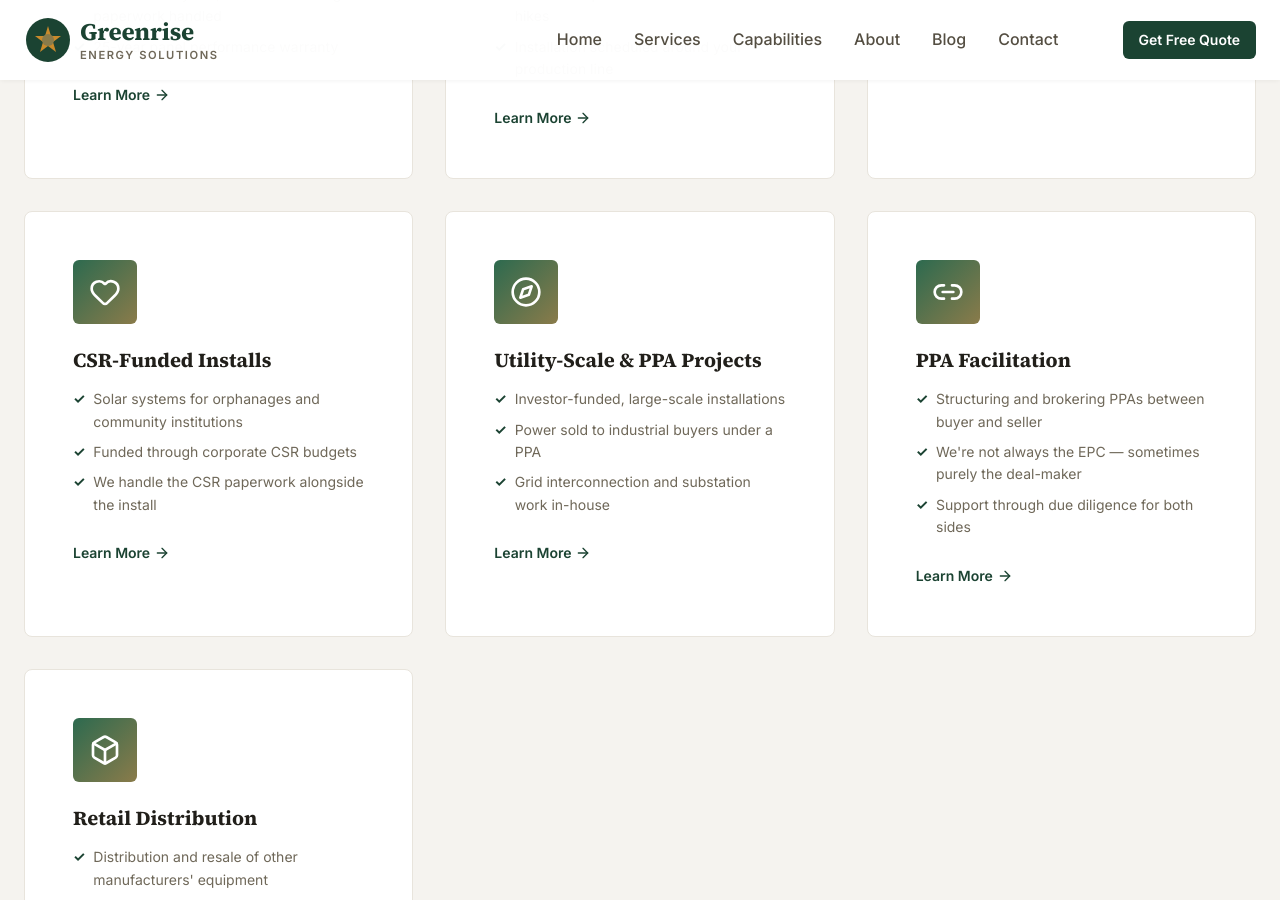
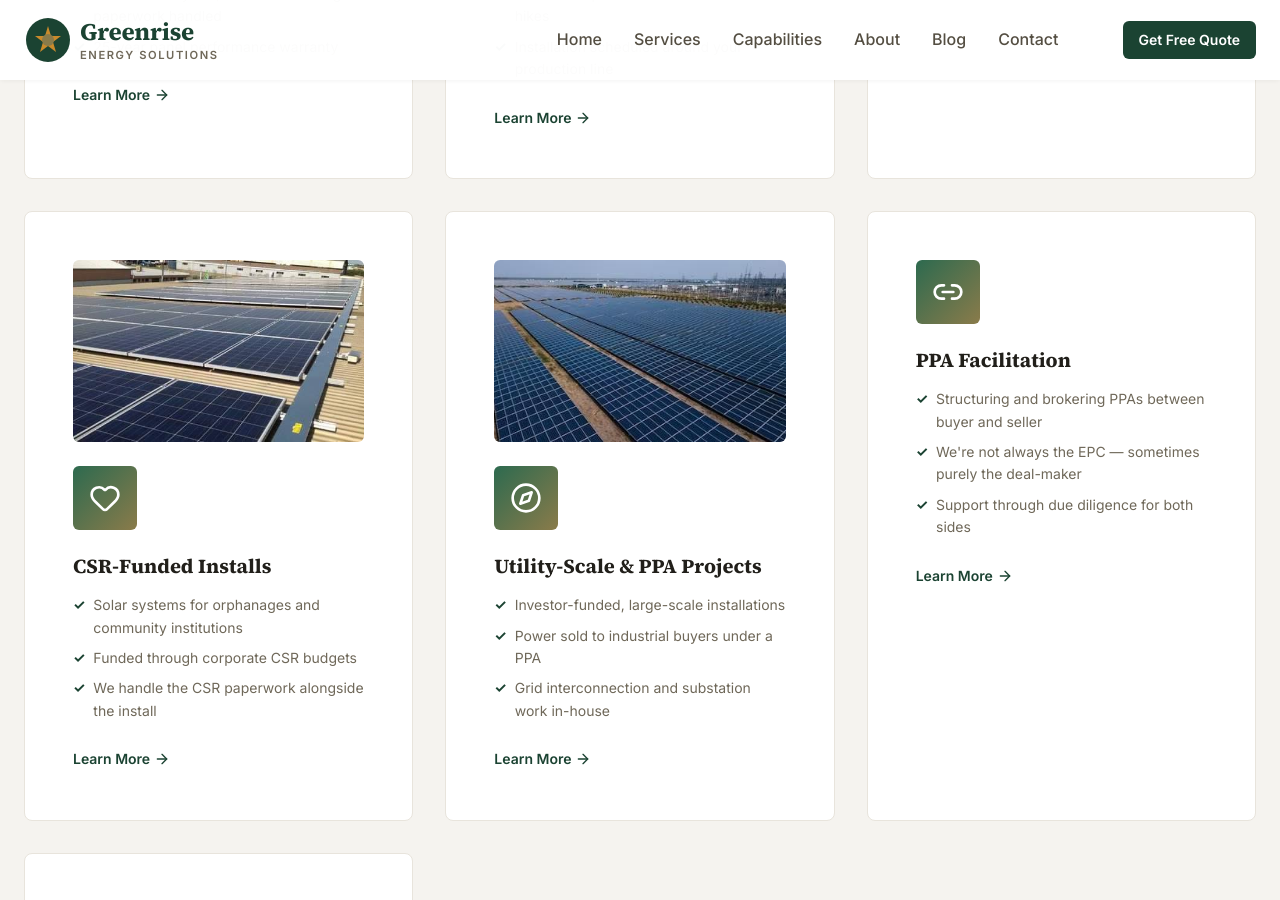
Before and after one commit to nbkarthi/greenriseenergy, a Jekyll site: the page built from index.html, in a window 1280 px wide and 900 px high, scrolled down 1694 px. Built offline with Jekyll 4.4.1, drawn with Linux system fonts in a browser that asks for light colours.

Commit message:
add photos to CSR and utility-scale cards

```diff
--- a/index.html
+++ b/index.html
@@ -251,6 +251,7 @@
 
           <!-- Service 4: CSR-Funded Installs -->
           <article class="service-card animate-on-scroll">
+            <img class="card-photo" src="{{ '/photos/csr.jpeg' | relative_url }}" alt="Rooftop solar array on an industrial shed" loading="lazy">
             <div class="service-icon">
               <svg viewBox="0 0 24 24" fill="none" stroke="currentColor" stroke-width="2" stroke-linecap="round" stroke-linejoin="round" aria-hidden="true">
                 <path d="M2 9.5a5.5 5.5 0 0 1 9.591-3.676.56.56 0 0 0 .818 0A5.49 5.49 0 0 1 22 9.5c0 2.29-1.5 4-3 5.5l-5.492 5.313a2 2 0 0 1-3 .019L5 15c-1.5-1.5-3-3.2-3-5.5"/>
@@ -273,6 +274,7 @@
 
           <!-- Service 5: Utility-Scale & PPA -->
           <article class="service-card animate-on-scroll">
+            <img class="card-photo" src="{{ '/photos/utility-scale.jpeg' | relative_url }}" alt="Aerial view of a utility-scale solar plant" loading="lazy">
             <div class="service-icon">
               <svg viewBox="0 0 24 24" fill="none" stroke="currentColor" stroke-width="2" stroke-linecap="round" stroke-linejoin="round" aria-hidden="true">
                 <circle cx="12" cy="12" r="10"/>
```
Also changed, not shown: photos/csr.jpeg (added), photos/utility-scale.jpeg (added).
